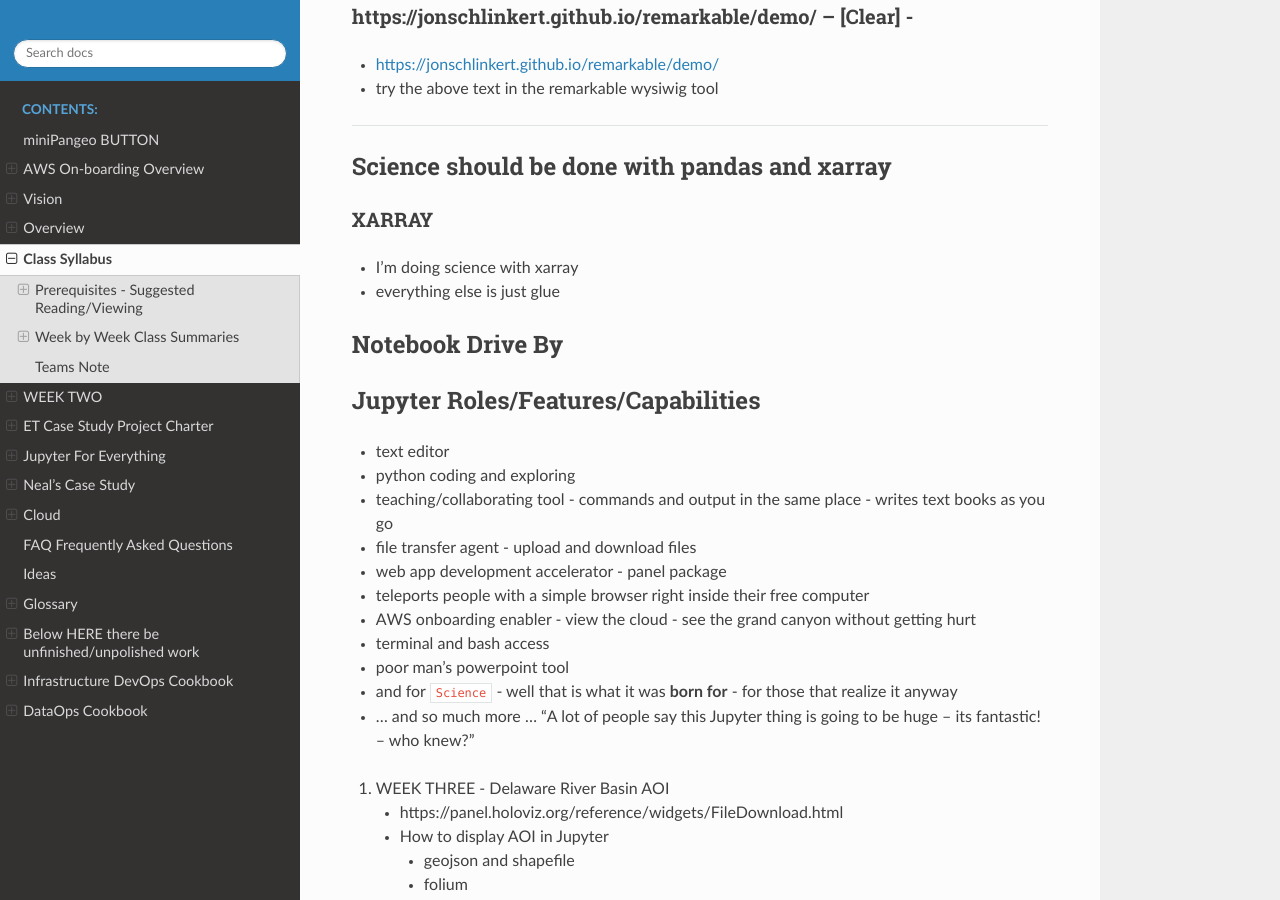
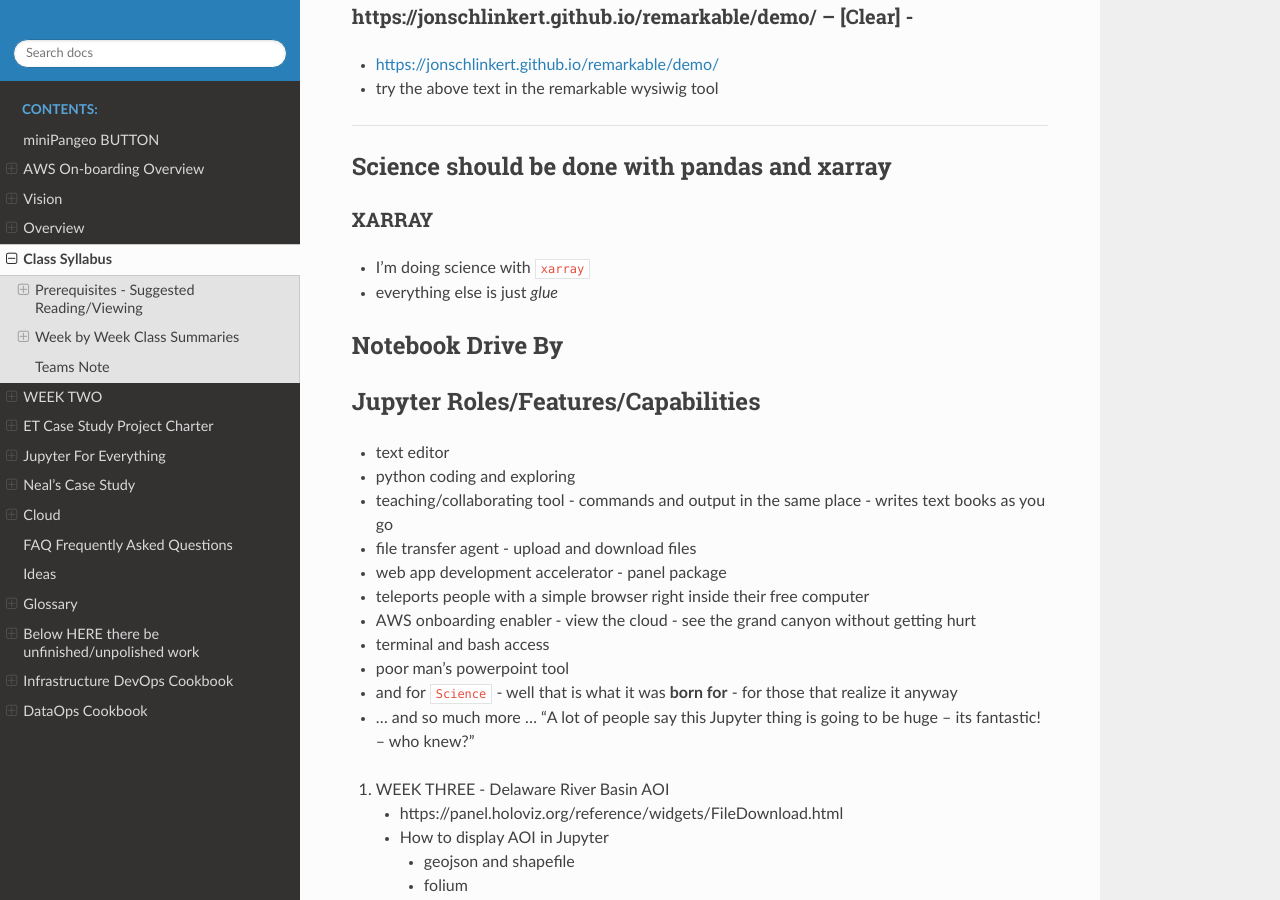
Before and after one commit to tonybutzer/harmony, a Sphinx documentation site: the page built from documentation/source/00weekbyweek.md, in a window 1280 px wide and 900 px high, scrolled down 8075 px. Built offline with Sphinx 7.4.7 and the Read the Docs theme 2.0.0, drawn with Linux system fonts in a browser that asks for light colours; pages that are not in the unit, such as notebooks, are missing from menus.

Commit message:
automatic git update from Makefile

```diff
--- a/documentation/source/00weekbyweek.md
+++ b/documentation/source/00weekbyweek.md
@@ -284,8 +284,8 @@
 
 ## Science should be done with pandas and xarray
 ### XARRAY
-- I'm doing science with xarray
-- everything else is just glue
+- I'm doing science with `xarray`
+- everything else is just *glue*
 
 ## Notebook Drive By
 
```
